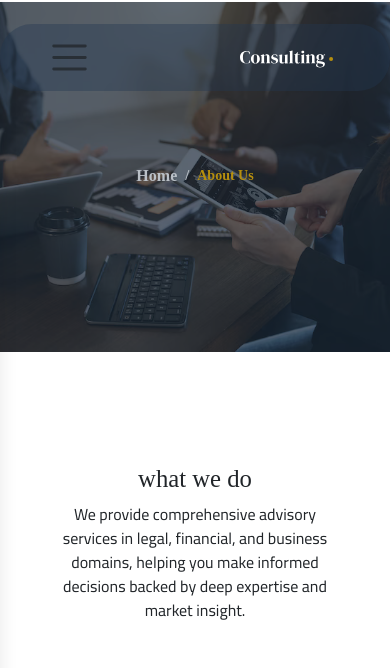
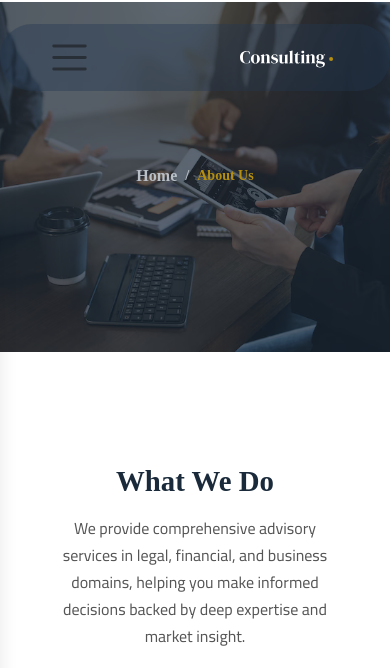
Before and after one commit to ahmed824/CONSULTING, a PHP site: page /about.php in a window 390 px wide. Shown: the top 668 px of the page. Run offline with PHP 8.4, Linux system fonts and the light colour scheme.

Commit message:
Refactor about page styles and structure; update section titles and descriptions for improved readability and responsiveness. Add new CSS rules for section title and description styling.

```diff
--- a/about.php
+++ b/about.php
@@ -6,9 +6,11 @@
 include 'includes/breadcrumb.php'; ?>
 <div class="about-page  ">
   <div class="head text-center w-75 mb-5 m-auto">
-    <h2>what we do</h2>
-    <p>We provide comprehensive advisory services in legal, financial, and business domains, helping you make informed
-      decisions backed by deep expertise and market insight.</p>
+    <h2 class="section-title">What we do</h2>
+    <p class="section-description">
+      We provide comprehensive advisory services in legal, financial, and business domains, helping you make informed
+      decisions backed by deep expertise and market insight.
+    </p>
 
   </div>
   <div class="mb-5">
--- a/assets/css/style.css
+++ b/assets/css/style.css
@@ -2583,3 +2583,24 @@ div#consultationModal {
     font-size: 0.9rem;
   }
 }
+
+.about-page .categories-grid .category-card:nth-child(2) {
+  justify-self: center;
+}
+.about-page .section-title {
+  font-size: clamp(1.8rem, 4vw, 2.5rem); /* Responsive heading */
+  font-weight: 700;
+  color: var(--dark-blue); /* You can replace with specific color like #123456 */
+  text-align: center;
+  margin-bottom: 1rem;
+  text-transform: capitalize;
+}
+
+.about-page .section-description {
+  font-size: clamp(1rem, 2.2vw, 1.25rem); /* Responsive paragraph */
+  color: #555; /* Soft gray for readability */
+  line-height: 1.7;
+  max-width: 800px;
+  margin: 0 auto 2rem auto;
+  text-align: center;
+}
```
Lines whose indentation alone changed are shown as unchanged.
